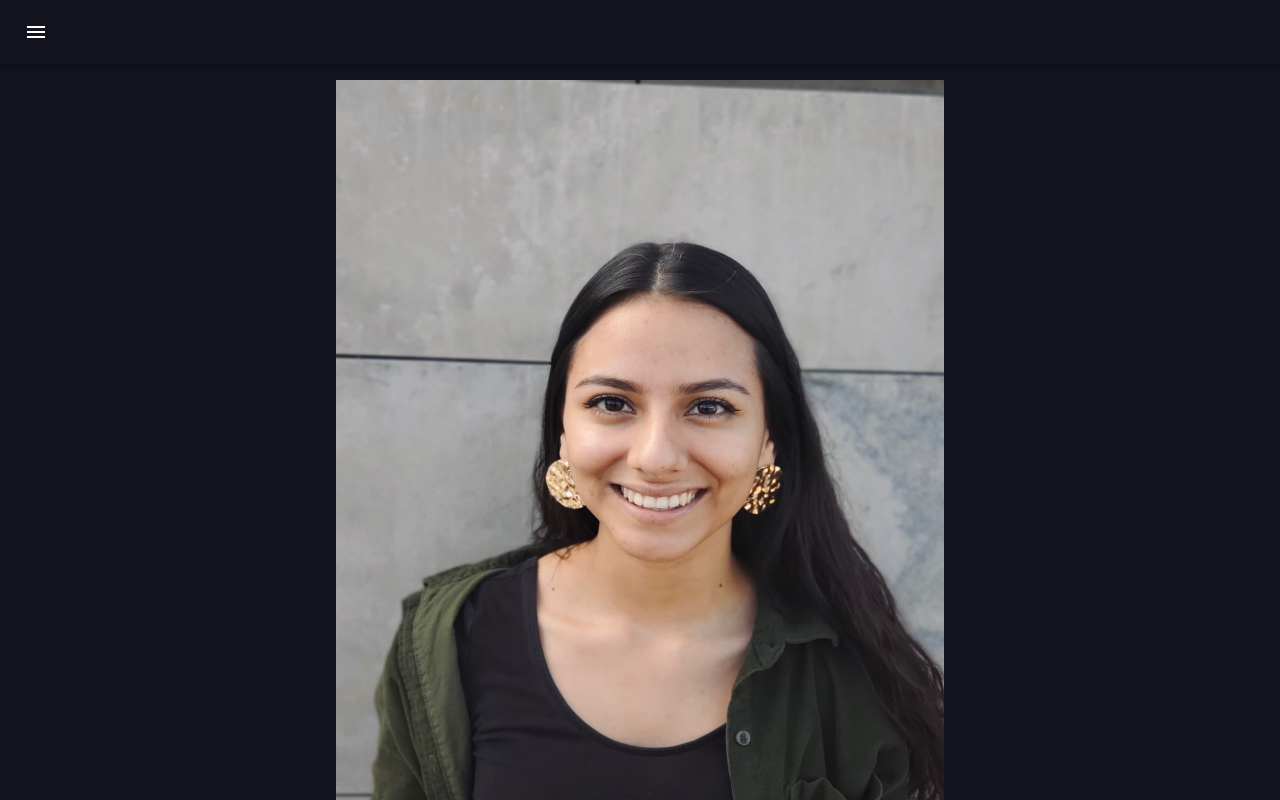
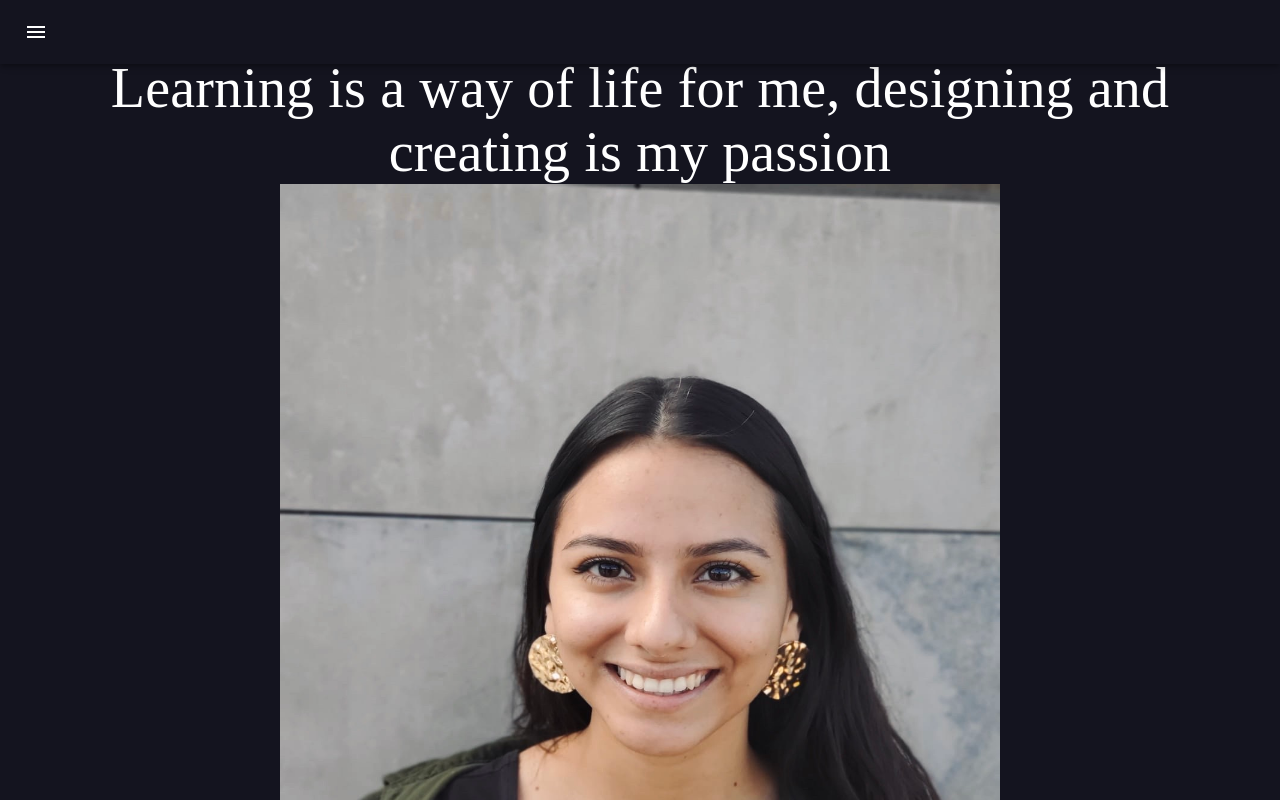
Before and after one commit to jalaynatipantiza/portfolio, a React (Create React App) app: page / in a window 1280 px wide. Shown: the top 800 px of the page. Built offline with nearby package versions, Linux system fonts and the light colour scheme.

Commit message:
add caption and centered it

```diff
--- a/src/components/profile/landingpage.js
+++ b/src/components/profile/landingpage.js
@@ -1,6 +1,8 @@
 import React from 'react';
 import CssBaseline from '@material-ui/core/CssBaseline';
 import useStyles from "./styles"
+import Container from '@material-ui/core/Container';
+import Typography from '@material-ui/core/Typography';
 import Navbar from '../nav/navbar';
 import img from '../../documents/jalayna.jpeg'
 
@@ -11,8 +13,11 @@ export default function SimpleContainer() {
   <CssBaseline />
     <div className={classes.background}>
     <Navbar/>
+    <Container fixed className={classes.caption}>
+      <div className={classes.words}>Learning is a way of life for me, designing and creating is my passion</div>
+    </Container>
     <div className={classes.profileContainer}>
-    <img className={classes.profilePic} src={img} alt="landscape"/>
+    <img className={classes.profilePic} src={img} alt="profilePic"/>
     </div>
     </div>
   </React.Fragment>
--- a/src/components/profile/styles.js
+++ b/src/components/profile/styles.js
@@ -7,13 +7,22 @@ const useStyles = makeStyles((theme) => ({
     height: '100vh',
   },
   profilePic: {
-    width: "48rem",
-    height: "58rem",
-    padding: "5rem"
+    width: "45rem",
+    height: "57rem",
   },
   profileContainer:{
     display: "flex",
     justifyContent: "center",
+  },
+  caption: {
+    padding: "4em 4em 0 4em"
+    },
+  words: {
+    font: "initial",
+    color: "white",
+    fontSize: "4em",
+    display: "flex",
+    textAlign: "center"
   }
 }));
 
```
